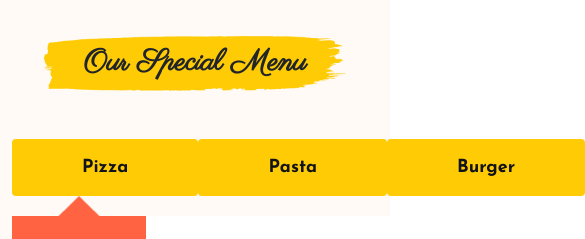
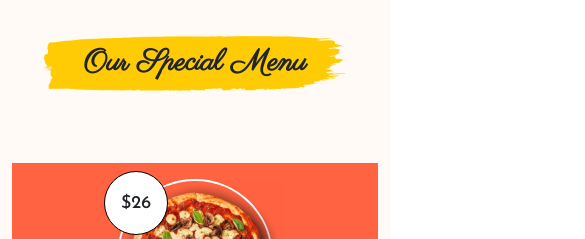
Before and after one commit to eshakkhan29/Food-Pie, a plain HTML site: page index.html in a window 390 px wide. Shown: the part 1200-1439 px from the top of the page, 585 px wide, since content can reach past the window. Drawn offline with nearby package versions, Linux system fonts and the light colour scheme.

Commit message:
responsive

```diff
--- a/index.html
+++ b/index.html
@@ -113,7 +113,8 @@
                 <!-- Our menu -->
                 <div class="my-5">
                     <!-- menu button -->
-                    <div class="d-flex align-items-center justify-content-between">
+                    <div class="d-none d-lg-block">
+                        <div class="d-flex  align-items-center justify-content-between">
                             <button class="menu-button">Pizza</button>
                             <button class="menu-button">Pasta</button>
                             <button class="menu-button">Burger</button>
@@ -150,6 +151,7 @@
                                 <img class="top-arrow" src="./utilitys/icon/menu-icon-top-arow.png" alt="">
                                 <div class="menu-icon d-flex align-items-center justify-content-center">
                                     <img class="" src="./utilitys/icon/Lemonade.svg" alt="">
+                                </div>
                             </div>
                         </div>
                     </div>
@@ -603,7 +605,8 @@
                         </div>
                         <h2 class="download">DOWNLOAD APP</h2>
                         <div class="mt-5 d-flex">
-                            <a class="me-5" href=""><img src="./utilitys/images/download-app-google-play.png" alt=""></a>
+                            <a class="me-5" href=""><img src="./utilitys/images/download-app-google-play.png"
+                                    alt=""></a>
                             <a href=""><img src="./utilitys/images/download-app-app-store.png" alt=""></a>
                         </div>
                     </div>
```
Lines whose indentation alone changed are shown as unchanged.
